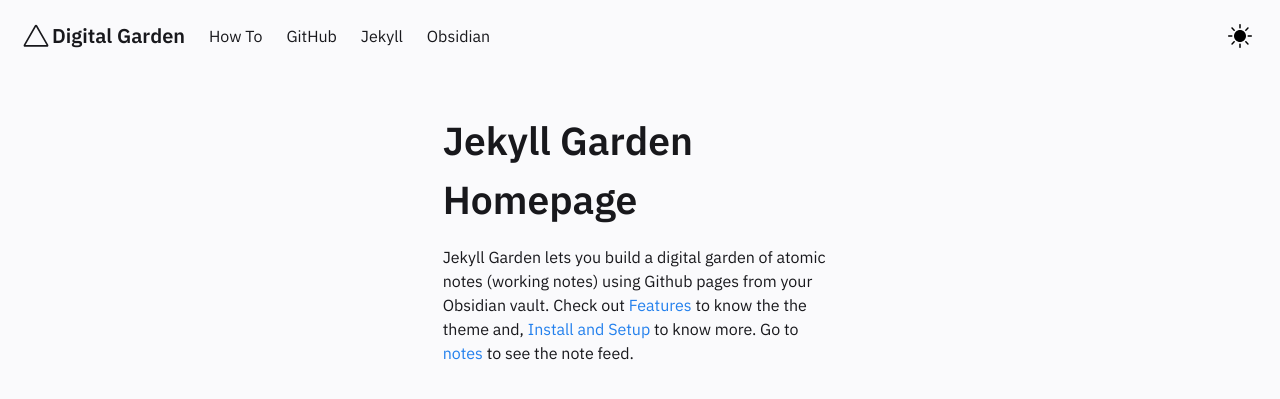
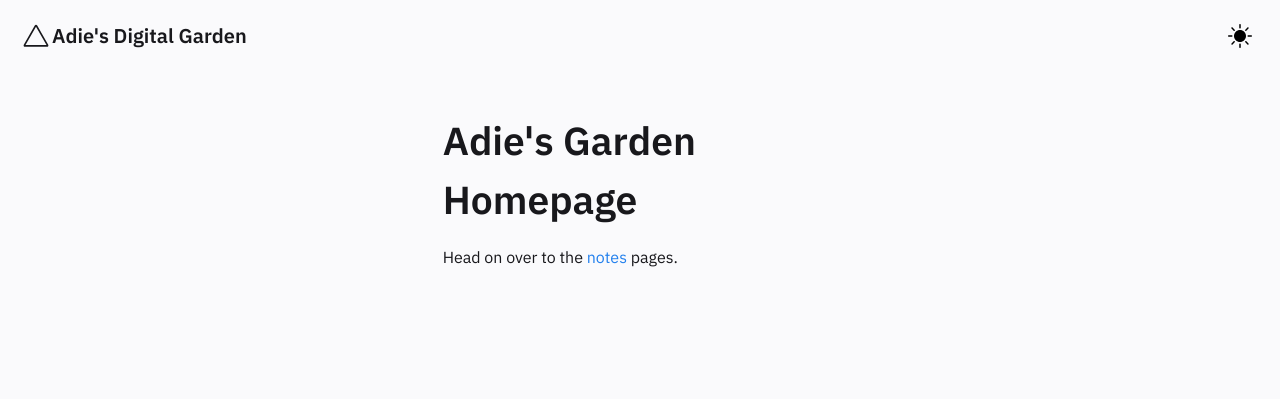
Before and after one commit to AdieSutcliffe/adiesutcliffe.github.io, a Jekyll site: the page built from pages/index.md, in a window 1280 px wide. Shown: the top 399 px of the page. Built offline with Jekyll 4.4.1, drawn with Linux system fonts in a browser that asks for light colours.

Commit message:
Layout updates

```diff
--- a/_includes/Header.html
+++ b/_includes/Header.html
@@ -33,9 +33,11 @@
   <div class="navbar-brand">
     <a class="navbar-item" href="../index.html">
       <svg width="32" height="32" viewBox="0 0 80 80" fill="none" xmlns="http://www.w3.org/2000/svg">
-          <path fill-rule="evenodd" clip-rule="evenodd" d="M36.9477 13.7742C38.3043 11.4086 41.6957 11.4086 43.0523 13.7742L70.5226 61.6774C71.8791 64.043 70.1834 67 67.4703 67H12.5297C9.81658 67 8.12089 64.043 9.47744 61.6774L36.9477 13.7742ZM40 16.9677L13.7506 62.7419H66.2494L40 16.9677Z" fill="var(--text-main)"/>
+        <path fill-rule="evenodd" clip-rule="evenodd"
+          d="M36.9477 13.7742C38.3043 11.4086 41.6957 11.4086 43.0523 13.7742L70.5226 61.6774C71.8791 64.043 70.1834 67 67.4703 67H12.5297C9.81658 67 8.12089 64.043 9.47744 61.6774L36.9477 13.7742ZM40 16.9677L13.7506 62.7419H66.2494L40 16.9677Z"
+          fill="var(--text-main)" />
       </svg>
-        <h4>Digital Garden</h4>
+      <h4>Adie's Digital Garden</h4>
     </a>
     <div class="navbar-item navbar-dark-mode__mobile is-hidden-tablet" onclick="modeSwitcher()">
       <div class="buttons">
@@ -54,21 +56,7 @@
   </div>
 
   <div id="navbarBasicExample" class="navbar-menu">
-      <div class="navbar-start">
-        <a href="../posts/how-to"  class="navbar-item">
-          How To
-        </a>
-        <a href="https://github.com/Jekyll-Garden/jekyll-garden.github.io" target="_blank" class="navbar-item">
-          GitHub
-        </a>
-        <a href="https://jekyllrb.com/" target="_blank"  class="navbar-item">
-          Jekyll
-        </a>
-        <a href="https://obsidian.md/"  target="_blank" class="navbar-item">
-          Obsidian
-        </a>
-      </div>
-      <div class="navbar-end is-hidden-mobile" onclick="modeSwitcher()" >
+    <div class="navbar-end is-hidden-mobile" onclick="modeSwitcher()">
       <div class="navbar-item">
         <div class="buttons">
           <a class="button is-text">
--- a/_includes/Homepage.html
+++ b/_includes/Homepage.html
@@ -1,12 +1,11 @@
 <div class="column is-4">
-    <div class="block homeblock">
-    <h1>Jekyll Garden Homepage</h1>
+  <div class="block homeblock">
+    <h1>Adie's Garden Homepage</h1>
 
     <p>
-        Jekyll Garden lets you build a digital garden of atomic notes (working notes) using Github pages from your Obsidian vault.
-        Check out <a href="../posts/how-to">Features </a> to know the the theme and, <a href="../posts/how-to"> Install and Setup </a> to know more.
-        Go to <a href="../notes"> notes </a> to see the note feed.
+      Head on over to the
+      <a href="../notes"> notes </a> pages.
     </p>
 
-    </div>
+  </div>
 </div>
```
Lines whose indentation alone changed are shown as unchanged.
